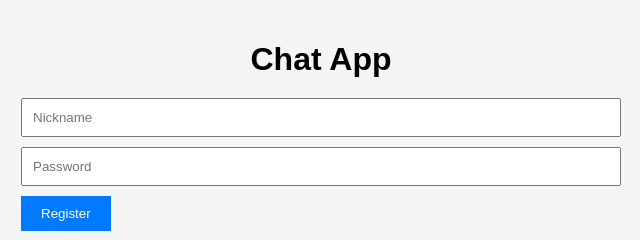
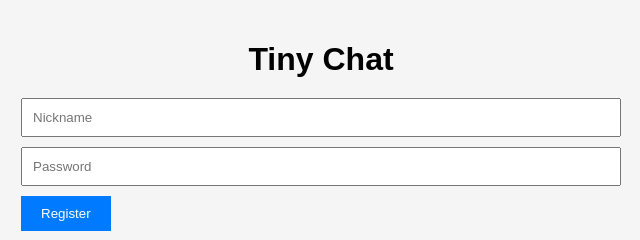
Before and after one commit to xyproto/simplejwt, a plain HTML site: page cmd/tinychat/index.html in a window 1280 px wide. Shown: the top 240 px of the page, 319-959 px from the left. Drawn offline with Linux system fonts and the light colour scheme.

Commit message:
Use the correct title

```diff
--- a/cmd/tinychat/index.html
+++ b/cmd/tinychat/index.html
@@ -3,12 +3,12 @@
 <head>
     <meta charset="UTF-8">
     <meta name="viewport" content="width=device-width, initial-scale=1.0">
-    <title>Chat App</title>
+    <title>Tiny Chat</title>
     <link rel="stylesheet" href="/style.css">
 </head>
 <body>
     <div class="container">
-        <h1>Chat App</h1>
+        <h1>Tiny Chat</h1>
         <form id="registerForm">
             <input type="text" id="registerNickname" placeholder="Nickname" required>
             <input type="password" id="registerPassword" placeholder="Password" required>
```
